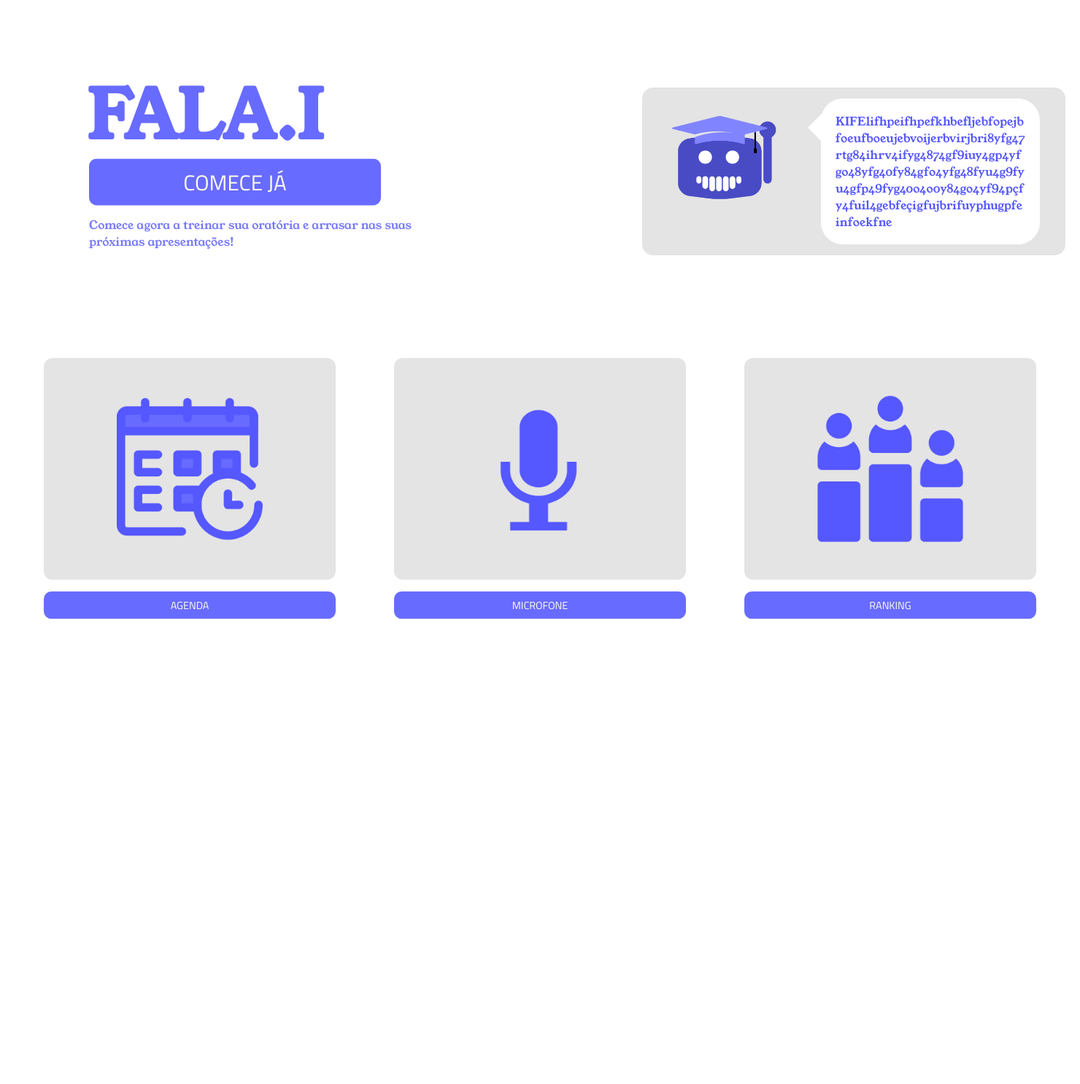
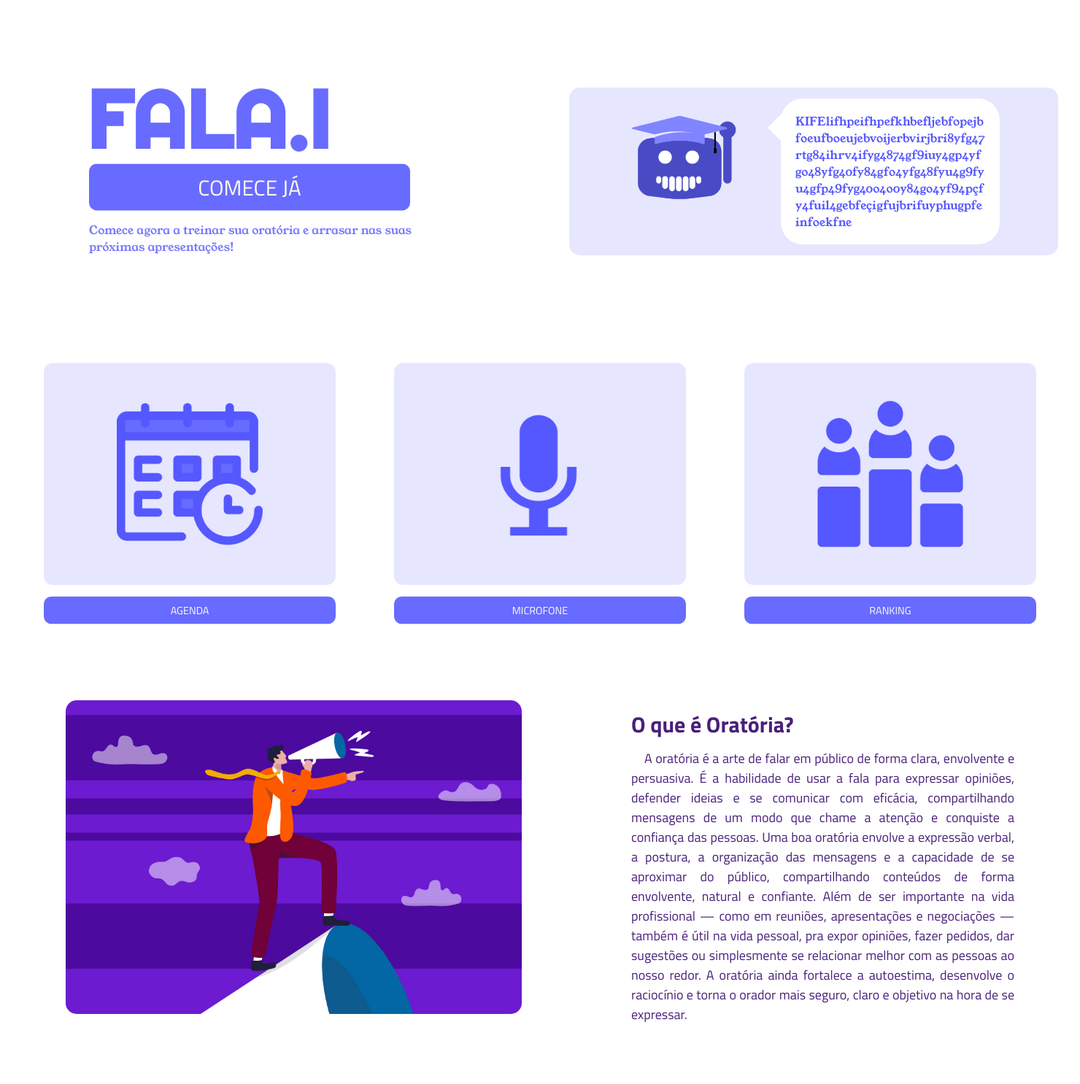
Before and after one commit to duduusxz/fala.i, a Flask app: page /inicio in a window 1480 px wide. Shown: the part 88-1574 px from the top of the page at 73% size. Before the commit the page ends 937 px from the top, so only its background shows below. Run offline with Flask 3, Linux system fonts and the light colour scheme; some libraries are stand-ins or nearby versions.

Commit message:
Fazendo alterações da tela inicial e adicionando texto

```diff
--- a/PROJECT TCC FRONT-END/PaginaAgenda/agenda.css
+++ b/PROJECT TCC FRONT-END/PaginaAgenda/agenda.css
@@ -3,7 +3,7 @@
   --cor-principal:  #686bff;
   --hover: #5557ff;
   --cor-terciaria: #7779fd;
-  --cinza-claro: #e4e9f0;
+  --roxo-claro: #e4e9f0;
   --cinza-medio: #cfd4d8;
   --roxo: #491f7a;
   --fundo-cinza: #efefef;
--- a/PROJECT TCC FRONT-END/PaginaChatbot/Chatbot.css
+++ b/PROJECT TCC FRONT-END/PaginaChatbot/Chatbot.css
@@ -3,7 +3,7 @@
   --cor-principal:  #686bff;
   --hover: #5557ff;
   --cor-terciaria: #7779fd;
-  --cinza-claro: #e4e9f0;
+  --roxo-claro: #e4e9f0;
   --cinza-medio: #cfd4d8;
   --roxo: #491f7a;
   --fundo-cinza: #efefef;
--- a/PROJECT TCC FRONT-END/PaginaConta/Conta.css
+++ b/PROJECT TCC FRONT-END/PaginaConta/Conta.css
@@ -3,7 +3,7 @@
   --cor-principal:  #686bff;
   --hover: #5557ff;
   --cor-terciaria: #7779fd;
-  --cinza-claro: #e4e9f0;
+  --roxo-claro: #e4e9f0;
   --cinza-medio: #cfd4d8;
   --roxo: #491f7a;
   --fundo-cinza: #efefef;
@@ -166,7 +166,7 @@ nav ul {
 
 
 .container1, .container2, .container3, .container4{
-    background-color: var(--cinza-claro);
+    background-color: var(--roxo-claro);
     border-radius: 20px;
     padding: 30px;
     width: 550px; /* Original width */
@@ -259,7 +259,7 @@ h2{
 }
 
 #navegacao{
-  background-color: var(--cinza-claro);
+  background-color: var(--roxo-claro);
   height: 40px;
   margin: 5px;
   align-items: center;
--- a/PROJECT TCC FRONT-END/PaginaConta/MinhaConta.css
+++ b/PROJECT TCC FRONT-END/PaginaConta/MinhaConta.css
@@ -3,7 +3,7 @@
   --cor-principal:  #686bff;
   --hover: #5557ff;
   --cor-terciaria: #7779fd;
-  --cinza-claro: #e4e9f0;
+  --roxo-claro: #e4e9f0;
   --cinza-medio: #cfd4d8;
   --roxo: #491f7a;
   --fundo-cinza: #efefef;
@@ -160,7 +160,7 @@ nav ul {
 }
 
 .container {
-  background-color: var(--cinza-claro);
+  background-color: var(--roxo-claro);
   border-radius: 20px;
   padding: 30px;
   max-width: 600px;
@@ -218,7 +218,7 @@ h2{
 }
 
 #navegacao{
-  background-color: var(--cinza-claro);
+  background-color: var(--roxo-claro);
   height: 40px;
   margin: 5px;
   align-items: center;
--- a/PROJECT TCC FRONT-END/PaginaInicial/TelaInicial.css
+++ b/PROJECT TCC FRONT-END/PaginaInicial/TelaInicial.css
@@ -3,7 +3,7 @@
   --cor-principal:  #686bff;
   --hover: #5557ff;
   --cor-terciaria: #7779fd;
-  --cinza-claro: #e4e9f0;
+  --roxo-claro: #e4e9f0;
   --cinza-medio: #cfd4d8;
   --roxo: #491f7a;
   --fundo-cinza: #efefef;
--- a/TCC-CHATBOT/controller/static/PaginaAgenda.css
+++ b/TCC-CHATBOT/controller/static/PaginaAgenda.css
@@ -3,7 +3,7 @@
   --cor-principal:  #686bff;
   --hover: #5557ff;
   --cor-terciaria: #7779fd;
-  --cinza-claro: #e4e4e4;
+--roxo-claro: #b2b3ff54;
   --cinza-medio: #cfd4d8;
   --roxo: #491f7a;
   --fundo-cinza: #efefef;
--- a/TCC-CHATBOT/controller/static/PaginaChatbot.css
+++ b/TCC-CHATBOT/controller/static/PaginaChatbot.css
@@ -3,7 +3,7 @@
   --cor-principal:  #686bff;
   --hover: #5557ff;
   --cor-terciaria: #7779fd;
-  --cinza-claro: #e4e4e4;
+--roxo-claro: #b2b3ff54;
   --cinza-medio: #cfd4d8;
   --roxo: #491f7a;
   --fundo-cinza: #efefef;
--- a/TCC-CHATBOT/controller/static/PaginaConta.css
+++ b/TCC-CHATBOT/controller/static/PaginaConta.css
@@ -3,7 +3,7 @@
   --cor-principal:  #686bff;
   --hover: #5557ff;
   --cor-terciaria: #7779fd;
-  --cinza-claro: #e4e4e4;
+--roxo-claro: #b2b3ff54;
   --cinza-medio: #cfd4d8;
   --roxo: #491f7a;
   --fundo-cinza: #efefef;
@@ -167,7 +167,7 @@ nav ul {
 
 
 .container1, .container2, .container3, .container4{
-    background-color: var(--cinza-claro);
+    background-color: var(--roxo-claro);
     border-radius: 20px;
     padding: 30px;
     width: 550px; /* Original width */
@@ -260,7 +260,7 @@ h2{
 }
 
 #navegacao{
-  background-color: var(--cinza-claro);
+  background-color: var(--roxo-claro);
   height: 40px;
   margin: 5px;
   align-items: center;
--- a/TCC-CHATBOT/controller/static/PaginaInicial.css
+++ b/TCC-CHATBOT/controller/static/PaginaInicial.css
@@ -3,7 +3,7 @@
   --cor-principal:  #686bff;
   --hover: #5557ff;
   --cor-terciaria: #7779fd;
-  --cinza-claro: #e4e4e4;
+  --roxo-claro: #b2b3ff54;
   --cinza-medio: #cfd4d8;
   --roxo: #491f7a;
   --fundo-cinza: #efefef;
@@ -140,8 +140,8 @@ nav ul {
 
 .titulo {
     color: #686bff;
-    font-size: 50px;
-    font-family: 'Young Serif', sans-serif;
+    font-size: 60px;
+    font-family: 'Righteous';
     text-align: left;
     width: 30px;
     padding-top: 40px;
@@ -186,7 +186,7 @@ header{
 .botao-comecar button {
     background-color: #686bff;
     border: none;
-    width: 500px;
+    width: 550px;
     height: 80px;
     border-radius: 13px;
     font-size: 37px;
@@ -222,7 +222,7 @@ header{
 }
 
 .card-agenda, .card-microfone, .card-ranking {
-    background-color: var(--cinza-claro);
+    background-color: var(--roxo-claro);
     width: 500px;
     height: 380px;
     border-radius: 15px;
@@ -298,12 +298,12 @@ li:hover{
 .espaco{
     border-radius: 15px;
     padding: 15px;
-    background-color: var(--cinza-claro);
-    width: 580px;
+    background-color: var(--roxo-claro);
+    width: 670px;
     margin-top: 120px;
-    margin-left: 200px;
+    margin-left: 100px;
     height: 230px;
-    max-width: 580px;
+    max-width: 670px;
     overflow-wrap: break-word;
     word-break: break-word;
     white-space: normal;
@@ -361,5 +361,47 @@ li:hover{
     }
 }
 
+.oratoria-sessao{
+    padding: 90px;
+    padding-top: 54px;
+}
+
+#oratoria-img{
+    width: 625px;
+    height: 430px;
+    max-width: 625px;
+    max-height: 430px;
+    object-fit: cover;
+    border-radius: 15px;
+}
+
+.texto-oratoria{
+    width: 625px;
+    height: 430px;
+    max-width: 625px;
+    max-height: 430px;
+}
+
+.oratoria{
+    display: flex;
+    gap: 150px;
+    justify-content: center;
+}
+
+h3{
+    color: var(--roxo);
+    margin-top: 10px;
+    margin-bottom: 10px;
+    font-size: 30px;
+    font-family: 'Titillium Web';
+}
+
+#texto-oratoria{
+    font-family: 'Titillium Web';
+    color: var(--roxo);
+    font-size: 18px;
+    text-indent: 1em;
+    text-align: justify;
+}
 
 /*686bff*/
--- a/TCC-CHATBOT/controller/static/PaginaTermos.css
+++ b/TCC-CHATBOT/controller/static/PaginaTermos.css
@@ -3,7 +3,7 @@
   --cor-principal:  #686bff;
   --hover: #5557ff;
   --cor-terciaria: #7779fd;
-  --cinza-claro: #e4e4e4;
+--roxo-claro: #b2b3ff54;
   --cinza-medio: #cfd4d8;
   --roxo: #491f7a;
   --fundo-cinza: #efefef;
--- a/TCC-CHATBOT/controller/templates/PaginaInicial/PaginaInicial.html
+++ b/TCC-CHATBOT/controller/templates/PaginaInicial/PaginaInicial.html
@@ -10,8 +10,11 @@
     <link rel="shortcut icon" href="Images/Captura_de_tela_2025-03-14_174727-removebg-preview.png" type="image/x-icon">
     <link rel="stylesheet" href="https://cdnjs.cloudflare.com/ajax/libs/font-awesome/6.5.0/css/all.min.css">
     <link rel="stylesheet" href="{{ url_for('static', filename='PaginaInicial.css') }}">
-     <link rel="shortcut icon" href="{{ url_for('static', filename='img/logo.png') }}" type="image/x-icon">
+    <link rel="shortcut icon" href="{{ url_for('static', filename='img/logo.png') }}" type="image/x-icon">
     <script src="digitação.js"></script>
+    <link rel="preconnect" href="https://fonts.googleapis.com">
+    <link rel="preconnect" href="https://fonts.gstatic.com" crossorigin>
+    <link href="https://fonts.googleapis.com/css2?family=Righteous&display=swap" rel="stylesheet">
     <script src="https://kit.fontawesome.com/345c519b8f.js" crossorigin="anonymous"></script>
 
     <title>Página Inicial</title>
@@ -95,5 +98,15 @@
         </div>
     </section>
 
+    <section class="oratoria-sessao">
+        <div class="oratoria">
+            <div class="img-oratoria"><img src="{{ url_for('static', filename='img/oratoria.jpg') }}" id="oratoria-img" alt="Imagem de oratória"></div>
+            <div class="texto-oratoria">
+                <h3>O que é Oratória?</h3>
+                <p id="texto-oratoria">A oratória é a arte de falar em público de forma clara, envolvente e persuasiva. É a habilidade de usar a fala para expressar opiniões, defender ideias e se comunicar com eficácia, compartilhando mensagens de um modo que chame a atenção e conquiste a confiança das pessoas. Uma boa oratória envolve a expressão verbal, a postura, a organização das mensagens e a capacidade de se aproximar do público, compartilhando conteúdos de forma envolvente, natural e confiante. Além de ser importante na vida profissional — como em reuniões, apresentações e negociações — também é útil na vida pessoal, pra expor opiniões, fazer pedidos, dar sugestões ou simplesmente se relacionar melhor com as pessoas ao nosso redor. A oratória ainda fortalece a autoestima, desenvolve o raciocínio e torna o orador mais seguro, claro e objetivo na hora de se expressar.</p>
+            </div>
+        </div>
+    </section>
+
 </body>
 </html>
```
Also changed, not shown: PROJECT TCC FRONT-END/PaginaLogin/PaginaLogin.css (+6 -6 lines), TCC-CHATBOT/controller/static/PaginaLogin.css (+5 -5 lines), TCC-CHATBOT/controller/static/img/oratoria.jpg (added), TCC-CHATBOT/controller/static/img/oratoria.png (deleted).
